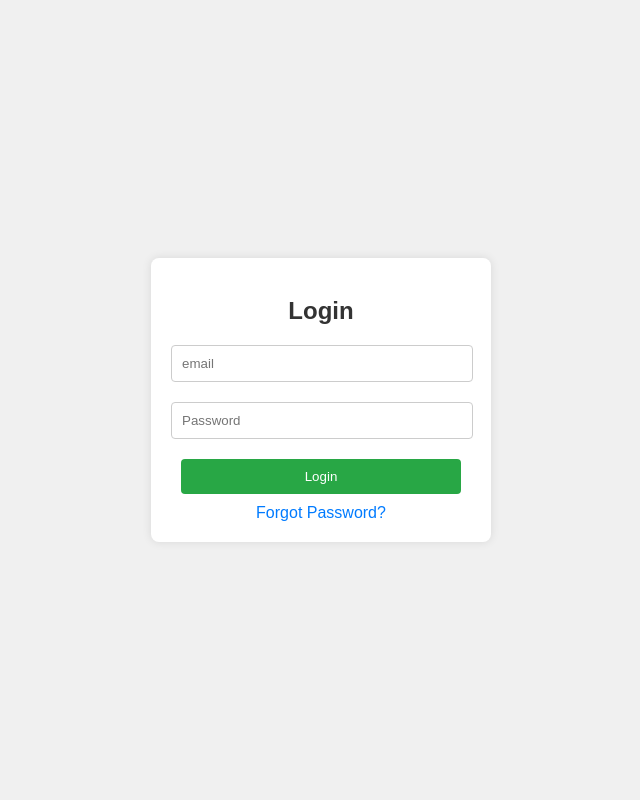
After one commit to Naziyasompalem/Waste-Management-Project, a Django app: page /loginCus in a window 1280 px wide. The commit adds this page. Shown: the whole page, without its empty margins (319-959 px from the left). Run offline with Django 5.2, Linux system fonts and the light colour scheme; some libraries are stand-ins or nearby versions.

Commit message:
added cart, customer logins

```diff
--- a/ecogift/urls.py
+++ b/ecogift/urls.py
@@ -27,7 +27,7 @@ urlpatterns = [
     path('', views.index, name="index"),
     path('shop', views.shop, name="shop"),
     #path('register', views.registerPage, name="register"),
-    #path('login', views.loginPage, name="login"),
+    path('loginCus', views.customerLogin, name="loginCus"),
     path('products/',include('products.urls')),
 ]
 
--- a/ecogift/views.py
+++ b/ecogift/views.py
@@ -86,3 +86,18 @@ def shop(request):
 
     }
     return render(request,'shop.html', context)
+
+
+def customerLogin(request):
+    if request.method == 'POST':
+        username = request.POST.get('username')
+        password = request.POST.get('password')
+
+        print("Details received from customer",username,password)
+        user = authenticate(Email=username, password=password)
+        if user is not None:
+            login(request, user)
+            print("Login successful")
+            return redirect('index')
+    print("Login Failed")
+    return render(request,'clogin.html')
--- a/products/urls.py
+++ b/products/urls.py
@@ -5,6 +5,7 @@ from django.urls import path
 from . import views
 from django.contrib.staticfiles.urls import staticfiles_urlpatterns
 from django.views.decorators.csrf import csrf_exempt
+from .views import add_to_cart, view_cart
 
 
 urlpatterns=[
@@ -16,4 +17,7 @@ urlpatterns=[
     path('checkout-det', views.checkout, name="checkout-det"),
     path("shop-details", views.shopDetails, name="shop-details"),
     path('contactus', views.contactus, name="contactus"),
+    path('cart', views.Cart, name="cart"),
+    path('add-to-cart/<int:product_id>/', add_to_cart, name='add_to_cart'),
+    path('cart/', view_cart, name='view_cart'),
 ]
--- a/templates/base.html
+++ b/templates/base.html
@@ -92,13 +92,13 @@
                             class="btn-search btn border border-secondary btn-md-square rounded-circle bg-white me-4"
                             data-bs-toggle="modal" data-bs-target="#searchModal"><i
                                 class="fas fa-search text-primary"></i></button>
-                        <a href="#" class="position-relative me-4 my-auto">
+                        <button><a href="{% url 'cart' %}" class="position-relative me-4 my-auto">
                             <i class="fa fa-shopping-bag fa-2x"></i>
                             <span
                                 class="position-absolute bg-secondary rounded-circle d-flex align-items-center justify-content-center text-dark px-1"
                                 style="top: -5px; left: 15px; height: 20px; min-width: 20px;">3</span>
-                        </a>
-                        <a href="#" class="my-auto">
+                        </a></button>
+                        <a href="{% url 'loginCus' %}" class="my-auto">
                             <i class="fas fa-user fa-2x"></i>
                         </a>
                     </div>
--- /dev/null
+++ b/templates/clogin.html
@@ -0,0 +1,72 @@
+<!DOCTYPE html>
+<html lang="en">
+<head>
+    <meta charset="UTF-8">
+    <meta name="viewport" content="width=device-width, initial-scale=1.0">
+    <title>Login Page</title>
+    <style>
+        body {
+            font-family: Arial, sans-serif;
+            background-color: #f0f0f0;
+            display: flex;
+            justify-content: center;
+            align-items: center;
+            height: 100vh;
+            margin: 0;
+        }
+        .login-container {
+            background-color: #fff;
+            padding: 20px;
+            border-radius: 8px;
+            box-shadow: 0 0 10px rgba(0, 0, 0, 0.1);
+            width: 300px;
+            text-align: center;
+        }
+        .login-container h2 {
+            margin-bottom: 20px;
+            color: #333;
+        }
+        .login-container input[type="text"],
+        .login-container input[type="password"] {
+            width: calc(100% - 20px);
+            padding: 10px;
+            margin-bottom: 20px;
+            border: 1px solid #ccc;
+            border-radius: 4px;
+        }
+        .login-container input[type="submit"] {
+            background-color: #28a745;
+            color: white;
+            padding: 10px;
+            border: none;
+            border-radius: 4px;
+            cursor: pointer;
+            width: calc(100% - 20px);
+        }
+        .login-container input[type="submit"]:hover {
+            background-color: #218838;
+        }
+        .login-container a {
+            display: block;
+            margin-top: 10px;
+            color: #007bff;
+            text-decoration: none;
+        }
+        .login-container a:hover {
+            text-decoration: underline;
+        }
+    </style>
+</head>
+<body>
+    <div class="login-container">
+        <h2>Login</h2>
+        <form action="" method="POST">
+        {% csrf_token %}
+            <input type="text" name="username" placeholder="email" required>
+            <input type="password" name="password" placeholder="Password" required>
+            <input type="submit" value="Login">
+        </form>
+        <a href="#">Forgot Password?</a>
+    </div>
+</body>
+</html>
```
Also changed, not shown: products/models.py (+23 -8 lines), products/views.py (+72 -2 lines), templates/cart.html (+7 -6 lines), templates/index.html (+27 -12 lines), db.sqlite3.
